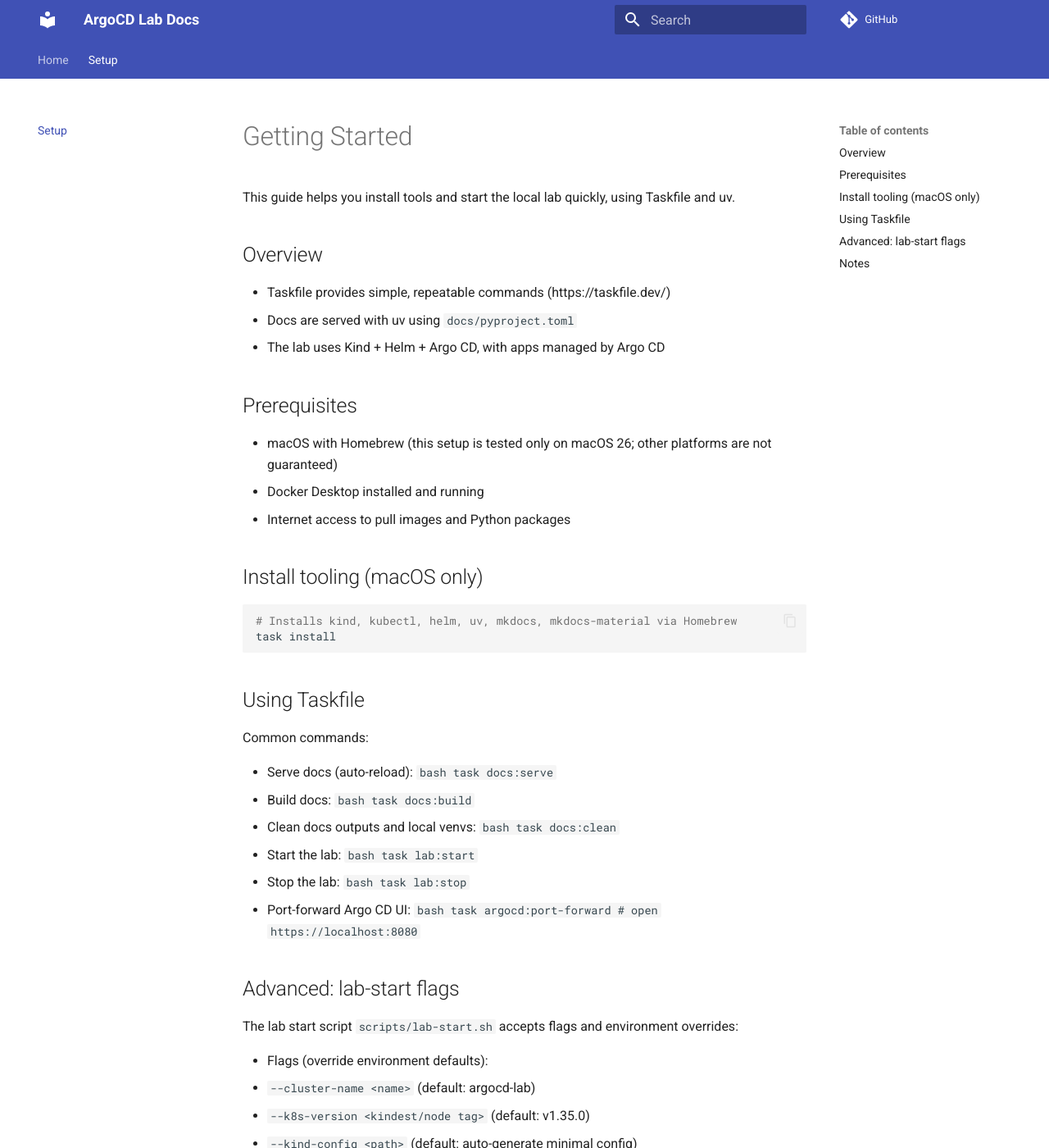
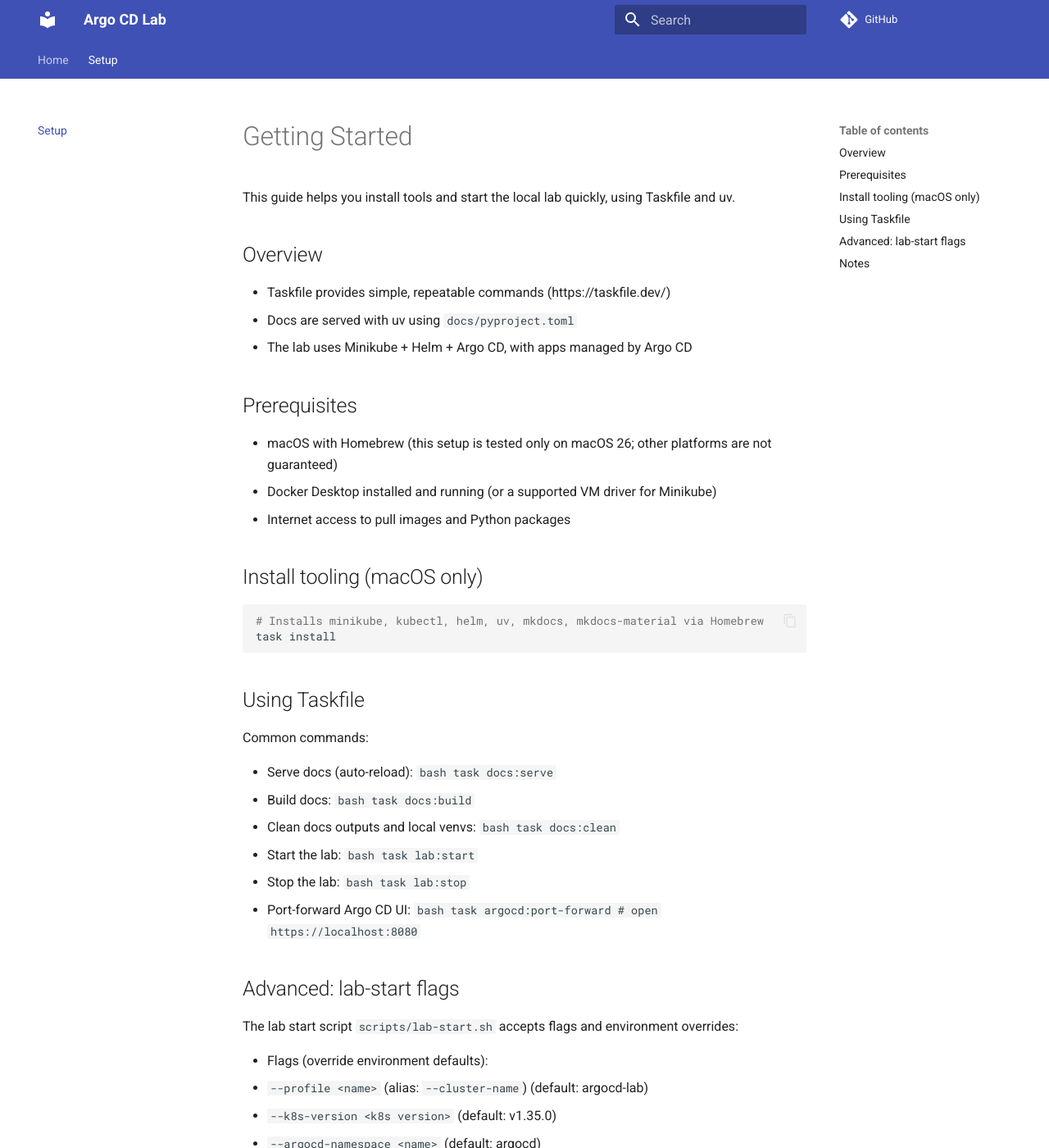
Before and after one commit to barbarosydev/argocd-lab, an MkDocs documentation site: the page built from docs/setup.md, in a window 1280 px wide and 1400 px high. Shown: the whole window at 82% size. Built offline with MkDocs 1.6.1 and Material for MkDocs 9.7.7, drawn with Linux system fonts in a browser that asks for light colours; comment, search, counter and statistics services are not loaded; some of the changed text lies outside the part shown.

Commit message:
Working on lab-start

````diff
--- a/docs/pyproject.toml
+++ b/docs/pyproject.toml
@@ -3,7 +3,6 @@
 version = "0.1.0"
 description = "Documentation environment for argocd-lab"
 requires-python = "==3.14.2"
-dependencies = [
   "mkdocs>=1.6.0",
   "mkdocs-material>=9.5.12",
 ]
--- a/docs/setup.md
+++ b/docs/setup.md
@@ -6,18 +6,18 @@
 
 - Taskfile provides simple, repeatable commands (https://taskfile.dev/)
 - Docs are served with uv using `docs/pyproject.toml`
-- The lab uses Kind + Helm + Argo CD, with apps managed by Argo CD
+- The lab uses Minikube + Helm + Argo CD, with apps managed by Argo CD
 
 ## Prerequisites
 
 - macOS with Homebrew (this setup is tested only on macOS 26; other platforms are not guaranteed)
-- Docker Desktop installed and running
+- Docker Desktop installed and running (or a supported VM driver for Minikube)
 - Internet access to pull images and Python packages
 
 ## Install tooling (macOS only)
 
 ```bash
-# Installs kind, kubectl, helm, uv, mkdocs, mkdocs-material via Homebrew
+# Installs minikube, kubectl, helm, uv, mkdocs, mkdocs-material via Homebrew
 task install
 ```
 
@@ -56,9 +56,8 @@
 The lab start script `scripts/lab-start.sh` accepts flags and environment overrides:
 
 - Flags (override environment defaults):
-  - `--cluster-name <name>` (default: argocd-lab)
-  - `--k8s-version <kindest/node tag>` (default: v1.35.0)
-  - `--kind-config <path>` (default: auto-generate minimal config)
+  - `--profile <name>` (alias: `--cluster-name`) (default: argocd-lab)
+  - `--k8s-version <k8s version>` (default: v1.35.0)
   - `--argocd-namespace <name>` (default: argocd)
   - `--airflow-namespace <name>` (default: airflow)
   - `--argo-values <path>` (default: k8s/argocd/values.yaml)
@@ -67,10 +66,10 @@
 Examples:
 
 ```bash
-# Use a custom cluster name and Kind config
-./scripts/lab-start.sh --cluster-name mylab --kind-config ./k8s/kind/config.yaml
+# Use a custom profile
+./scripts/lab-start.sh --profile mylab
 
-# Pin a specific Kubernetes version for the Kind node image
+# Pin a specific Kubernetes version for Minikube
 ./scripts/lab-start.sh --k8s-version v1.35.0
 ```
 
--- a/mkdocs.yml
+++ b/mkdocs.yml
@@ -1,5 +1,5 @@
-site_name: ArgoCD Lab Docs
-site_description: Local lab using Kind, Helm, Argo CD, and Airflow
+site_name: Argo CD Lab
+site_description: Local lab using Minikube, Helm, Argo CD, and Airflow
 repo_url: https://github.com/barbarosydev/argocd-lab
 nav:
   - Home: index.md
````
Also changed, not shown: README.md (+6 -2 lines), Taskfile.yml (+9 -5 lines), docs/index.md (+7 -7 lines), 5 other files.
